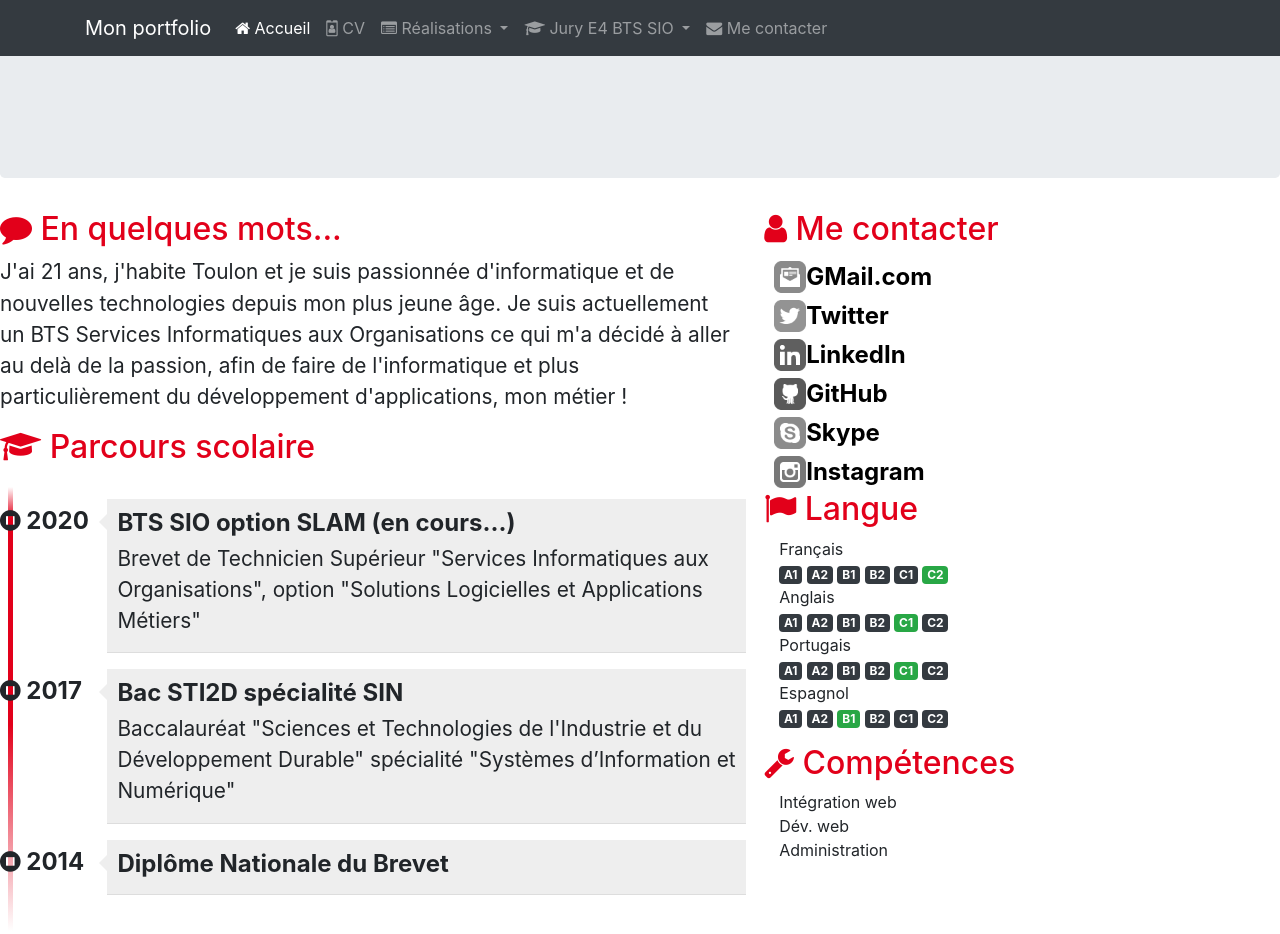
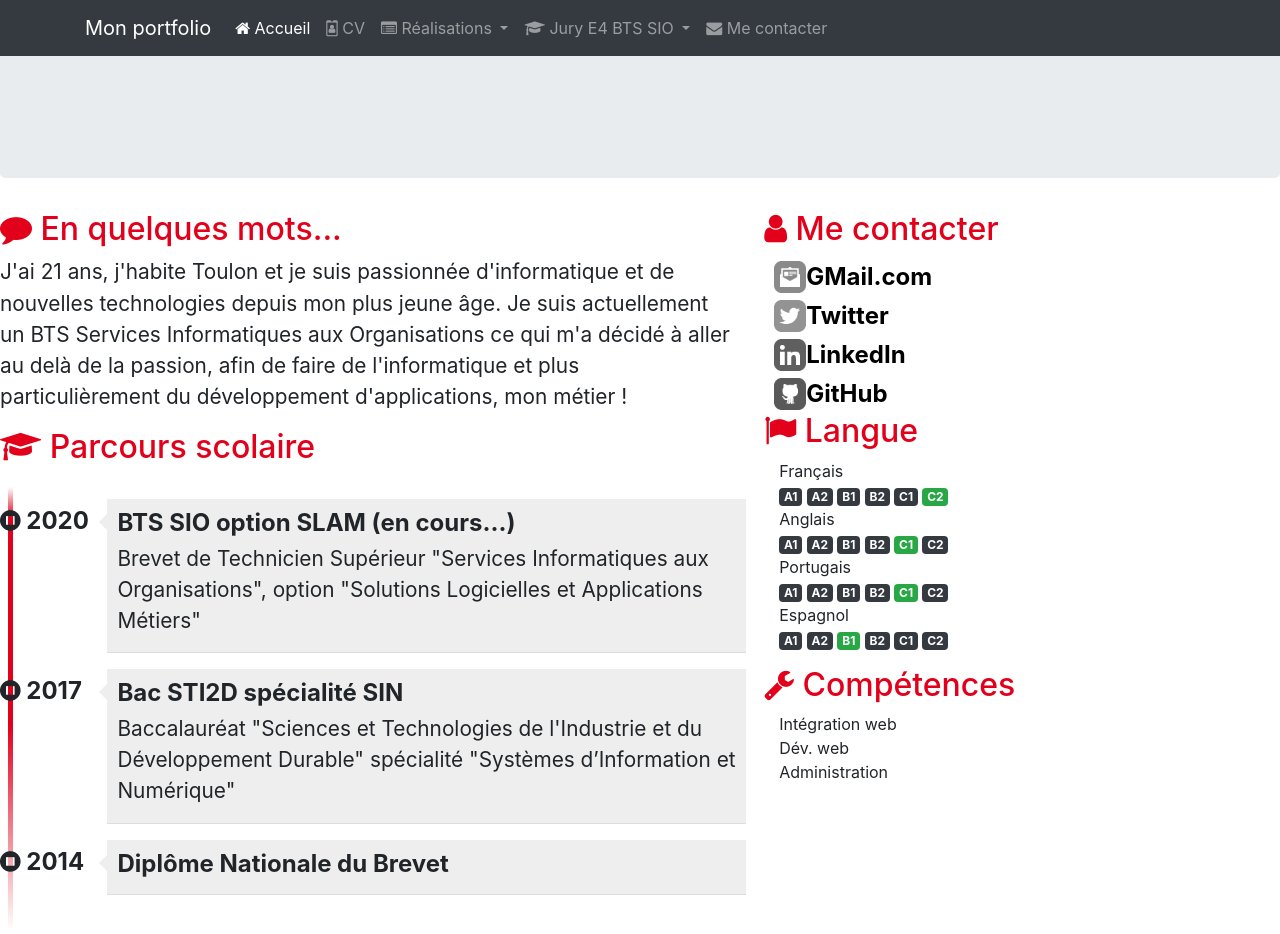
Before and after one commit to DuvalQuentin/DuvalQuentin.github.io, a plain HTML site: page pages/cv.html in a window 1280 px wide. Shown: the top 934 px of the page. Drawn offline with nearby package versions, Linux system fonts and the light colour scheme.

Commit message:
suppression des profils skype et instagram du cv

```diff
--- a/pages/cv.html
+++ b/pages/cv.html
@@ -280,24 +280,7 @@
                             </a>
                         </div>
                     </div>
-                    <div class="meContacter">
-                        <div class="details float-left">
-                            <a href="skype:ameliapilou?userinfo"
-                               title="Lien vers le profil Skype d'Amélia Pilou">
-                                <img class="contact-icon" src="../images/cv/skype-dreamstale61.png"
-                                     alt="Icone de Skype"> Skype
-                            </a>
-                        </div>
-                    </div>
-                    <div class="meContacter">
-                        <div class="details float-left">
-                            <a href="https://instagram.com/AmeliaPilou"
-                               title="Lien vers le profil Instagram d'Amélia Pilou">
-                                <img class="contact-icon" src="../images/cv/instagram-dreamstale43.png"
-                                     alt="Icone de Instagram"> Instagram
-                            </a>
-                        </div>
-                    </div>
+
                     <div id="langues" class="rubrique clearfix">
                         <h2><span class="fa fa-flag"></span> Langue</h2>
                         <div class="container">
```
